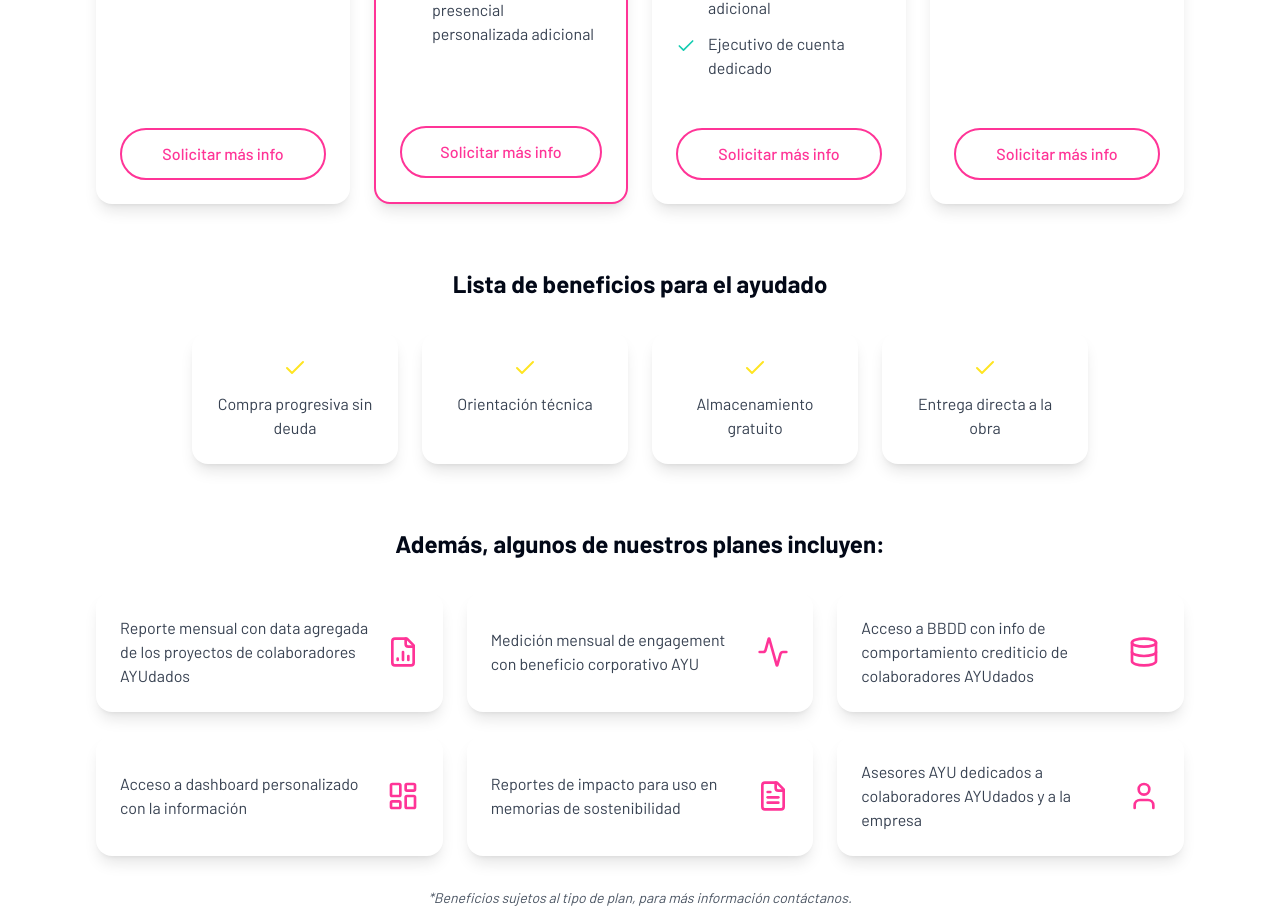
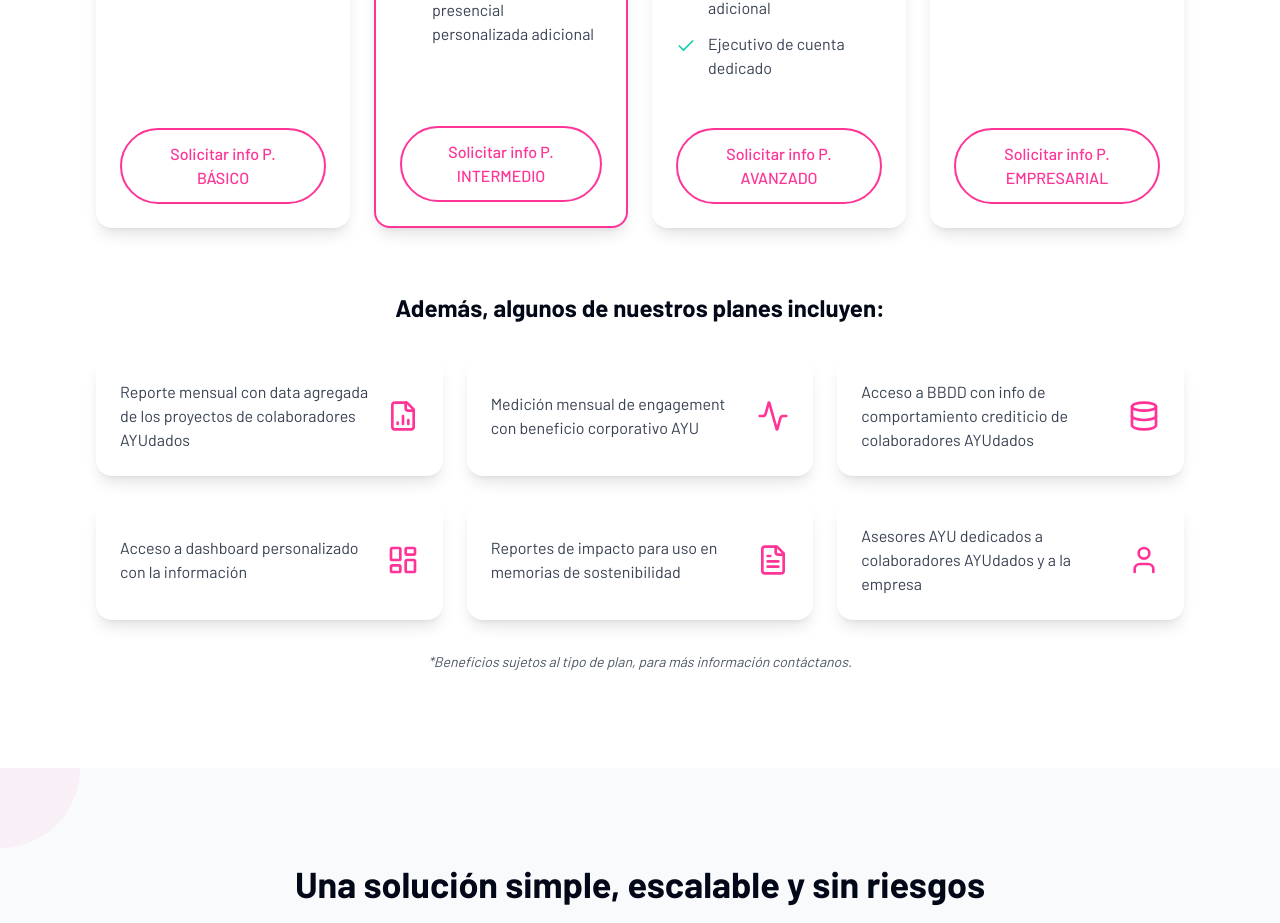
Before and after one commit to JoacoMaurtuaDiban/ayu-ventaja-competitiva-web, a React (Vite) app: page / in a window 1280 px wide. Shown: the part 2256-3179 px from the top of the page. Built offline with nearby package versions, Linux system fonts and the light colour scheme.

Commit message:
Remove and update plans section
Remove the "Lista de beneficios para el ayudado" section and update the CTA button text in the plans section.

```diff
--- a/src/components/PlansSection.tsx
+++ b/src/components/PlansSection.tsx
@@ -1,13 +1,7 @@
 import React, { useRef, useEffect, useState } from 'react';
 import { Check, FileChartColumn, Activity, Database, LayoutDashboard, FileText, User } from 'lucide-react';
 
-const collaboratorBenefits = [
-  'Compra progresiva sin deuda',
-  'Orientación técnica',
-  'Almacenamiento gratuito',
-  'Entrega directa a la obra'
-];
-
+// Remove the collaboratorBenefits array since we won't need it anymore
 const plans = [
   {
     name: 'BÁSICO',
@@ -136,21 +130,11 @@ const PlansSection = () => {
                 ))}
               </div>
 
-              <button className="ayu-btn-secondary mt-6">Solicitar más info</button>
+              <button className="ayu-btn-secondary mt-6">
+                Solicitar info P. {plan.name}
+              </button>
             </div>
           ))}
-        </div>
-
-        <div className="mt-16">
-          <h3 className="text-2xl font-bold text-center mb-8">Lista de beneficios para el ayudado</h3>
-          <div className="grid md:grid-cols-2 lg:grid-cols-4 gap-6 max-w-4xl mx-auto">
-            {collaboratorBenefits.map((benefit, index) => (
-              <div key={index} className="bento-card text-center">
-                <Check className="h-6 w-6 text-ayu-yellow mx-auto mb-3" />
-                <p className="text-gray-700">{benefit}</p>
-              </div>
-            ))}
-          </div>
         </div>
 
         {/* New Additional Benefits Subsection */}
```
